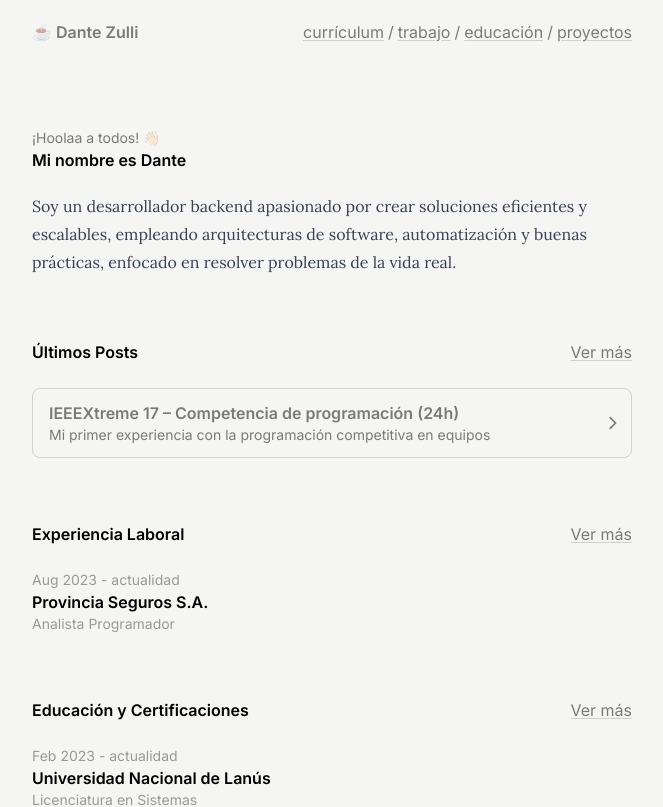
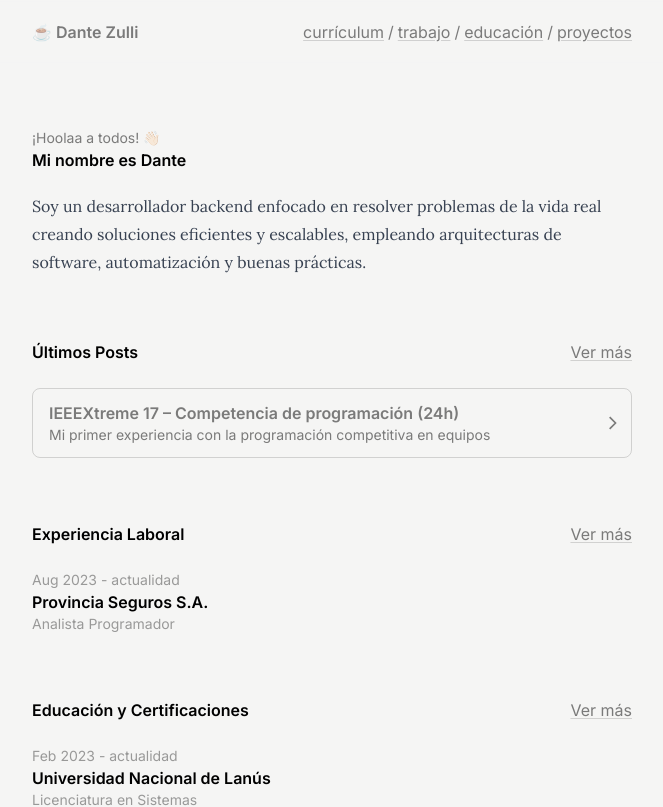
Before and after one commit to DanteZulli/my-portfolio, an Astro site: page / in a window 1280 px wide. Shown: the top 807 px of the page, without its empty margins (308-971 px from the left). Built offline with nearby package versions, Linux system fonts and the light colour scheme; Astro itself is replaced by a stand-in of ours; a web font is replaced by a local one.

Commit message:
feat: Improve main text

```diff
--- a/src/pages/index.astro
+++ b/src/pages/index.astro
@@ -59,10 +59,10 @@ const education = await Promise.all(
       <section>
         <article class="space-y-4">
           <p class="animate">
-            Soy un desarrollador backend apasionado por crear soluciones
+            Soy un desarrollador backend enfocado en resolver problemas de
+            la vida real creando soluciones
             eficientes y escalables, empleando arquitecturas de software,
-            automatización y buenas prácticas, enfocado en resolver problemas de
-            la vida real.
+            automatización y buenas prácticas.
           </p>
         </article>
       </section>
```
